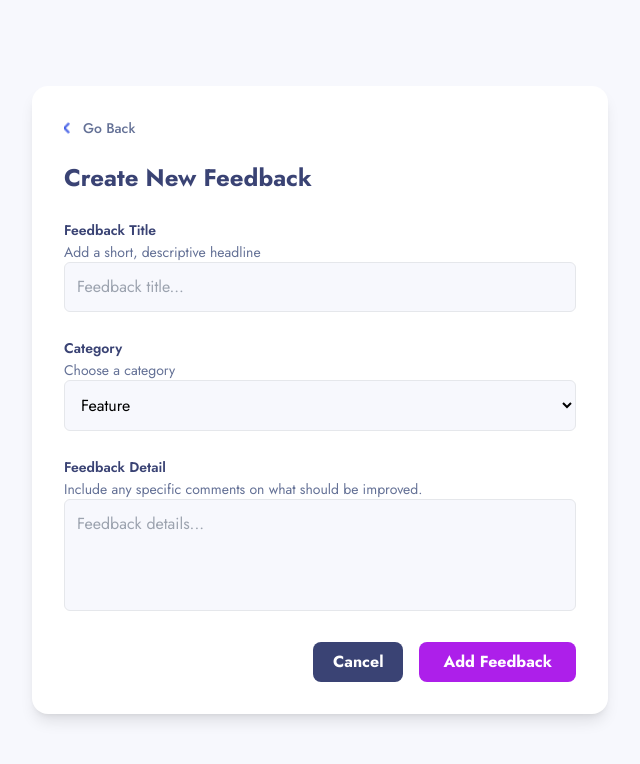
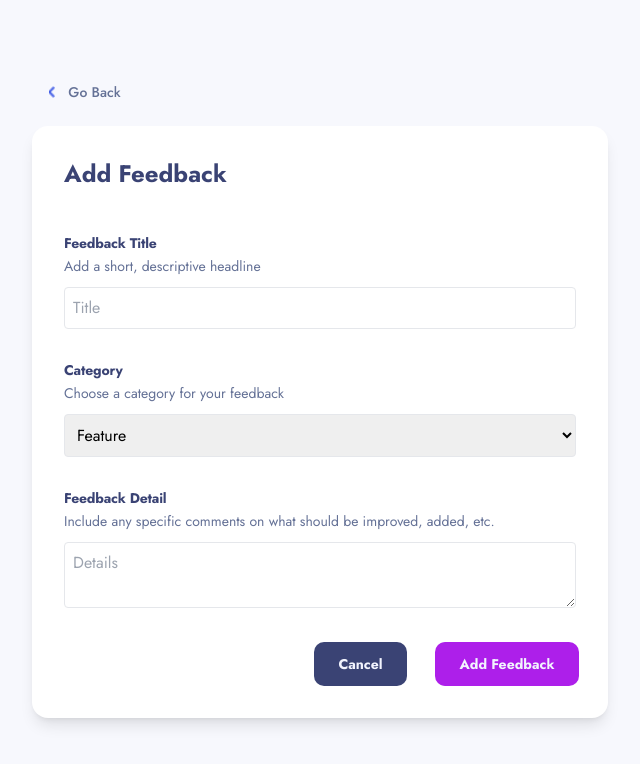
Before and after one commit to Mariamtitvinidze2/product-feedbackapp, a Next.js app: page /feedback in a window 1280 px wide. Shown: the top 764 px of the page, without its empty margins (320-960 px from the left). Built offline with nearby package versions, Linux system fonts and the light colour scheme.

Commit message:
there users can add some feedbacks

```diff
--- a/package.json
+++ b/package.json
@@ -14,6 +14,7 @@
     "react": "^18",
     "react-dom": "^18",
     "react-hook-form": "^7.56.3",
+    "uuid": "^11.1.0",
     "yup": "^1.6.1",
     "zod": "^3.24.4"
   },
--- a/src/app/common/components/__molecules/Addfedback.tsx
+++ b/src/app/common/components/__molecules/Addfedback.tsx
@@ -1,71 +1,47 @@
 "use client";
 
-import React, { useEffect } from "react";
-import Image from "next/image";
-import Link from "next/link";
+import { useRouter } from "next/navigation";
+import { v4 as uuidv4 } from "uuid";
 import { useForm } from "react-hook-form";
 import { yupResolver } from "@hookform/resolvers/yup";
 import { feedbackSchema, FeedbackFormData } from "../validations/feedback";
-import { useRouter } from "next/navigation";
+import Link from "next/link";
+import Image from "next/image";
 import arrow from "../../Image/arrow.png";
 
-interface AddFeedbackProps {
-  initialData?: FeedbackFormData & { id: string };
-}
+export default function AddFeedback() {
+  const router = useRouter();
 
-const AddFeedback: React.FC<AddFeedbackProps> = ({ initialData }) => {
-  const router = useRouter();
   const {
     register,
     handleSubmit,
-    setValue,
     formState: { errors },
   } = useForm<FeedbackFormData>({
     resolver: yupResolver(feedbackSchema),
+    defaultValues: {
+      title: "",
+      category: "Feature",
+      details: "",
+      status: "Suggestion",
+    },
   });
 
-  useEffect(() => {
-    if (initialData) {
-      setValue("title", initialData.title);
-      setValue("category", initialData.category);
-      setValue("details", initialData.details);
-    }
-  }, [initialData, setValue]);
+  const onSubmit = (data: FeedbackFormData) => {
+    const newFeedback = {
+      id: uuidv4(),
+      ...data,
+    };
 
-  const onSubmit = (data: FeedbackFormData) => {
-    let existingFeedbacks = [];
-
-    try {
-      const stored = localStorage.getItem("feedbacks");
-      existingFeedbacks = stored ? JSON.parse(stored) : [];
-    } catch (err) {
-      console.error("Parsing error:", err);
-    }
-
-    if (initialData) {
-      const updatedFeedbacks = existingFeedbacks.map((fb: any) =>
-        fb.id === initialData.id ? { ...fb, ...data } : fb
-      );
-      localStorage.setItem("feedbacks", JSON.stringify(updatedFeedbacks));
-    } else {
-      const newFeedback = {
-        id: Date.now().toString(),
-        ...data,
-        upvotes: 0,
-        comments: 0,
-        status: "suggestion",
-      };
-      const updated = [...existingFeedbacks, newFeedback];
+    const existing = JSON.parse(localStorage.getItem("feedbacks") || "[]");
+    const updated = [...existing, newFeedback];
     localStorage.setItem("feedbacks", JSON.stringify(updated));
-    }
 
     router.push("/inside");
   };
 
   return (
-    <div className="min-h-screen bg-[#F7F8FD] flex items-center justify-center px-4 py-10">
-      <div className="max-w-xl w-full bg-white rounded-2xl shadow-lg p-8 relative">
-        <div className="flex items-center gap-3 mb-6">
+    <div className="min-h-screen bg-[#F7F8FD] flex flex-col items-center justify-center px-4 py-10">
+      <div className="flex items-center gap-3 mb-6 ml-[-470px]">
         <Link href="/inside">
           <Image src={arrow} width={7} height={3} alt="Back Arrow" />
         </Link>
@@ -74,35 +50,43 @@ const AddFeedback: React.FC<AddFeedbackProps> = ({ initialData }) => {
         </Link>
       </div>
 
-        <h2 className="text-[#3A4374] text-2xl font-bold mb-6 mt-4">
-          {initialData ? "Edit Feedback" : "Create New Feedback"}
+      <form
+        onSubmit={handleSubmit(onSubmit)}
+        className="max-w-xl w-full bg-white rounded-2xl flex flex-col gap-[30px] shadow-lg p-8 relative"
+      >
+        <h2 className="text-2xl font-bold text-[#3A4374] mb-4">Add Feedback</h2>
+
+        <div className="flex flex-col gap-[10px]">
+          <div className="flex flex-col gap-[6px]">
+            <h2 className="text-[#3A4374] font-jost text-[14px] font-bold leading-none tracking-[-0.194px]">
+              Feedback Title
             </h2>
-
-        <form onSubmit={handleSubmit(onSubmit)} className="space-y-6">
-          <div>
-            <label className="text-[#3A4374] text-sm font-semibold">
-              Feedback Title
-            </label>
-            <p className="text-[#647196] text-sm">
+            <p className="text-[#647196] font-jost text-[14px] font-normal leading-normal">
               Add a short, descriptive headline
             </p>
+          </div>
           <input
+            type="text"
+            placeholder="Title"
             {...register("title")}
-              placeholder="Feedback title..."
-              className="w-full bg-[#F7F8FD] p-3 rounded-md border focus:ring-2 focus:ring-[#AD1FEA]"
+            className="border rounded p-2 w-full mb-1"
           />
           {errors.title && (
-              <p className="text-red-500 text-sm">{errors.title.message}</p>
+            <p className="text-red-500 text-sm mb-2">{errors.title.message}</p>
           )}
         </div>
-          <div>
-            <label className="text-[#3A4374] text-sm font-semibold">
+        <div className="flex flex-col gap-[10px]">
+          <div className="flex flex-col gap-[6px]">
+            <h2 className="text-[#3A4374] font-jost text-[14px] font-bold leading-none tracking-[-0.194px]">
               Category
-            </label>
-            <p className="text-[#647196] text-sm">Choose a category</p>
+            </h2>
+            <p className="text-[#647196] font-jost text-[14px] font-normal leading-normal">
+              Choose a category for your feedback
+            </p>
+          </div>
           <select
             {...register("category")}
-              className="w-full bg-[#F7F8FD] p-3 rounded-md border focus:ring-2 focus:ring-[#AD1FEA]"
+            className="border rounded p-2 w-full mb-1"
           >
             <option value="Feature">Feature</option>
             <option value="UI">UI</option>
@@ -111,45 +95,49 @@ const AddFeedback: React.FC<AddFeedbackProps> = ({ initialData }) => {
             <option value="Bug">Bug</option>
           </select>
           {errors.category && (
-              <p className="text-red-500 text-sm">{errors.category.message}</p>
+            <p className="text-red-500 text-sm mb-2">
+              {errors.category.message}
+            </p>
           )}
         </div>
-          <div>
-            <label className="text-[#3A4374] text-sm font-semibold">
+        <div className="flex flex-col gap-[10px]">
+          <div className="flex flex-col gap-[6px]">
+            <h2 className="text-[#3A4374] font-jost text-[14px] font-bold leading-none tracking-[-0.194px]">
               Feedback Detail
-            </label>
-            <p className="text-[#647196] text-sm">
-              Include any specific comments on what should be improved.
+            </h2>
+
+            <p className="text-[#647196] font-jost text-[14px] font-normal leading-normal">
+              Include any specific comments on what should be improved, added,
+              etc.
             </p>
+          </div>
+
           <textarea
+            placeholder="Details"
             {...register("details")}
-              placeholder="Feedback details..."
-              className="w-full bg-[#F7F8FD] p-3 rounded-md h-28 resize-none border focus:ring-2 focus:ring-[#AD1FEA]"
+            className="border rounded p-2 w-full mb-1"
           />
           {errors.details && (
-              <p className="text-red-500 text-sm">{errors.details.message}</p>
+            <p className="text-red-500 text-sm mb-4">
+              {errors.details.message}
+            </p>
           )}
         </div>
-          <div className="flex justify-end gap-4">
+
+        <div className="flex gap-7 ml-[250px]">
           <Link href="/inside">
-              <button
-                type="button"
-                className="bg-[#3A4374] text-white px-5 py-2 rounded-lg font-bold"
-              >
+            <button className="w-[93px] h-[44px] shrink-0 rounded-[10px] bg-[#3A4374] text-[#F2F4FE] font-jost text-[14px] font-bold leading-normal">
               Cancel
             </button>
           </Link>
           <button
             type="submit"
-              className="bg-[#AD1FEA] text-white px-6 py-2 rounded-lg font-bold"
+            className="w-[144px] h-[44px] shrink-0 rounded-[10px] bg-[#AD1FEA] text-[#F2F4FE] font-jost text-[14px] font-bold leading-normal"
           >
-              {initialData ? "Save Changes" : "Add Feedback"}
+            Add Feedback
           </button>
         </div>
       </form>
     </div>
-    </div>
   );
-};
-
-export default AddFeedback;
+}
--- a/src/app/common/components/__molecules/InsidePage.tsx
+++ b/src/app/common/components/__molecules/InsidePage.tsx
@@ -1,25 +1,48 @@
 "use client";
 import React from "react";
 import Image from "next/image";
-
+import { useEffect, useState } from "react";
 import Link from "next/link";
 import Oval from "../../Image/Oval.png";
 import Bulb from "../../Image/bulb.svg";
 import Notfound from "../../Image/insidePageNotFound.png";
-import AddFeedBackBtn from "../__atoms/addFeedBackBtn/AddFeedBackBtn";
+import CommentIcon from "../../Image/comment.png";
+interface Feedback {
+  id: string;
+  title: string;
+  category: string;
+  details: string;
+  status?: string;
+}
 
 export default function InsidePage() {
-  const FeedBackItemBtns = [
-    { text: "All" },
-    { text: "UI" },
-    { text: "UX" },
-    { text: "Enhancement" },
-    { text: "Bug" },
-    { text: "Feature" },
-  ];
+  const [feedbacks, setFeedbacks] = useState<Feedback[]>([]);
+  const [filter, setFilter] = useState<string>("All");
+
+  useEffect(() => {
+    loadFeedbacks();
+  }, []);
+
+  const loadFeedbacks = () => {
+    const stored = localStorage.getItem("feedbacks");
+    if (stored) {
+      setFeedbacks(JSON.parse(stored));
+    }
+  };
+
+  const filteredFeedbacks =
+    filter === "All"
+      ? feedbacks
+      : feedbacks.filter((fb) => fb.category === filter);
+
+  const statusCounts = {
+    Planned: feedbacks.filter((fb) => fb.status === "Planned").length,
+    "In-Progress": feedbacks.filter((fb) => fb.status === "In-Progress").length,
+    Live: feedbacks.filter((fb) => fb.status === "Live").length,
+  };
 
   return (
-    <div className="flex justify-center items-center bg-[#F7F8FD] w-screen h-screen">
+    <div className="flex justify-center items-center bg-[#F7F8FD]  p-4 py-10">
       <div className="flex flex-col justify-between max-w-[255px] h-[529px]">
         <div>
           <div
@@ -37,22 +60,52 @@ export default function InsidePage() {
 
         <div className="w-[255px] h-auto bg-white p-4 rounded-[20px]">
           <div className="flex flex-wrap gap-2">
-            <button className="bg-[#F2F4FF] text-[#4661E6] rounded-xl px-4 h-[30px] font-semibold">
+            <button
+              onClick={() => setFilter("All")}
+              className={`bg-[#F2F4FF] text-[#4661E6] rounded-xl px-4 h-[30px] font-semibold ${
+                filter === "All" ? "!bg-[#4661E6] !text-white" : ""
+              }`}
+            >
               All
             </button>
-            <button className="bg-[#F2F4FF] text-[#4661E6] rounded-xl px-4 h-[30px] font-semibold">
+            <button
+              onClick={() => setFilter("UI")}
+              className={`bg-[#F2F4FF] text-[#4661E6] rounded-xl px-4 h-[30px] font-semibold ${
+                filter === "UI" ? "!bg-[#4661E6] !text-white" : ""
+              }`}
+            >
               UI
             </button>
-            <button className="bg-[#F2F4FF] text-[#4661E6] rounded-xl px-4 h-[30px] font-semibold">
+            <button
+              onClick={() => setFilter("UX")}
+              className={`bg-[#F2F4FF] text-[#4661E6] rounded-xl px-4 h-[30px] font-semibold ${
+                filter === "UX" ? "!bg-[#4661E6] !text-white" : ""
+              }`}
+            >
               UX
             </button>
-            <button className="bg-[#F2F4FF] text-[#4661E6] rounded-xl px-4 h-[30px] font-semibold">
+            <button
+              onClick={() => setFilter("Enhancement")}
+              className={`bg-[#F2F4FF] text-[#4661E6] rounded-xl px-4 h-[30px] font-semibold ${
+                filter === "Enhancement" ? "!bg-[#4661E6] !text-white" : ""
+              }`}
+            >
               Enhancement
             </button>
-            <button className="bg-[#F2F4FF] text-[#4661E6] rounded-xl px-4 h-[30px] font-semibold">
+            <button
+              onClick={() => setFilter("Bug")}
+              className={`bg-[#F2F4FF] text-[#4661E6] rounded-xl px-4 h-[30px] font-semibold ${
+                filter === "Bug" ? "!bg-[#4661E6] !text-white" : ""
+              }`}
+            >
               Bug
             </button>
-            <button className="bg-[#F2F4FF] text-[#4661E6] rounded-xl px-4 h-[30px] font-semibold">
+            <button
+              onClick={() => setFilter("Feature")}
+              className={`bg-[#F2F4FF] text-[#4661E6] rounded-xl px-4 h-[30px] font-semibold ${
+                filter === "Feature" ? "!bg-[#4661E6] !text-white" : ""
+              }`}
+            >
               Feature
             </button>
           </div>
@@ -72,7 +125,9 @@ export default function InsidePage() {
               <div className="w-[8px] h-[8px] bg-[#F49F85] rounded-full" />
               <p className="ml-[16px] text-[#647196] font-semibold">Planned</p>
             </div>
-            <p className="text-[#647196] font-semibold text-[16px]">0</p>
+            <p className="text-[#647196] font-semibold text-[16px]">
+              {statusCounts.Planned}
+            </p>
           </div>
 
           <div className="flex flex-row w-[207px] h-[23px] mt-[8px] justify-between">
@@ -82,7 +137,9 @@ export default function InsidePage() {
                 In-Progress
               </p>
             </div>
-            <p className="text-[#647196] font-semibold text-[16px]">0</p>
+            <p className="text-[#647196] font-semibold text-[16px]">
+              {statusCounts["In-Progress"]}
+            </p>
           </div>
 
           <div className="flex flex-row w-[207px] h-[23px] mt-[8px] justify-between">
@@ -90,47 +147,84 @@ export default function InsidePage() {
               <div className="w-[8px] h-[8px] bg-[#62BCFA] rounded-full" />
               <p className="ml-[16px] text-[#647196] font-semibold">Live</p>
             </div>
-            <p className="text-[#647196] font-semibold text-[16px]">0</p>
+            <p className="text-[#647196] font-semibold text-[16px]">
+              {statusCounts.Live}
+            </p>
           </div>
         </div>
       </div>
 
       <div className="flex flex-col max-w-[825px] min-w-[600px] h-[529px] ml-[30px]">
-        <div className="flex flex-row max-w-[825px] bg-[#373F68] h-[92px] items-center justify-between rounded-[15px]">
+        <div className="flex flex-row max-w-[825px] bg-[#373F68] h-[92px] items-center justify-between rounded-[15px] p-6">
           <div className="flex flex-row items-center">
             <Image
               src={Bulb}
               alt="Bulb"
               width={23}
               height={24}
-              className="rounded-lg shadow-lg  mr-[6px]"
+              className="rounded-lg shadow-lg mr-[6px]"
             />
             <p className="text-white text-[18px] font-semibold">
-              0 Suggestions
+              {filteredFeedbacks.length} Suggestions
             </p>
           </div>
           <Link href="/feedback">
-            <button className="min-w-[150px] h-[44px] bg-[#AD1FEA] mr-[16px] text-[#F2F4FE] font-bold rounded-[10px]">
+            <button className="min-w-[150px] h-[44px] bg-[#AD1FEA] hover:bg-[#C75AF6] text-[#F2F4FE] font-bold rounded-[10px] transition-colors">
               + Add Feedback
             </button>
           </Link>
         </div>
-
-        <div className="max-w-[825px] h-[600px] mt-[24px] flex justify-center items-center flex-col bg-white">
+        {filteredFeedbacks.length === 0 ? (
+          <div className="max-w-[825px] h-[600px] mt-[24px] flex justify-center items-center flex-col bg-white rounded-[10px]">
             <Image src={Notfound} alt="notfound" width={120} height={130} />
-          <h3 className="max-w-[276px] h-[35px] mt-[53px] mb-[16px] text-[#3A4374] text-[22px] font-bold">
-            There is no feedback yet.
+            <h3 className="max-w-[276px] h-[35px] mt-[53px] mb-[16px] text-[#3A4374] text-[24px] font-bold text-center">
+              There is no feedback yet
             </h3>
-          <p className="max-w-[410px] text-[#647196] text-center font-semibold text-[14px]">
+            <p className="text-[#647196] text-[16px] text-center max-w-[410px] mb-[40px]">
               Got a suggestion? Found a bug that needs to be squashed?
-          </p>
-          <p className="max-w-[410px] text-[#647196] text-center font-semibold text-[14px]">
+              <br />
               We love hearing about new ideas to improve our app.
             </p>
-          <div className="mt-12">
-            <AddFeedBackBtn />
+            <Link href="/feedback">
+              <button className="min-w-[150px] h-[44px] bg-[#AD1FEA] hover:bg-[#C75AF6] text-[#F2F4FE] font-bold rounded-[10px] transition-colors">
+                + Add Feedback
+              </button>
+            </Link>
+          </div>
+        ) : (
+          <div className="space-y-4 mt-[24px]">
+            {filteredFeedbacks.map((fb) => (
+              <div
+                key={fb.id}
+                className="p-6 border rounded-lg shadow bg-white"
+              >
+                <div className="flex items-start gap-4">
+                  <div className="bg-[#F2F4FE] rounded-lg p-2 min-w-[40px] text-center">
+                    <span className="text-[#3A4374] font-bold">0</span>
+                  </div>
+                  <div className="flex-1">
+                    <h2 className="font-bold text-lg text-[#3A4374]">
+                      {fb.title}
+                    </h2>
+                    <p className="text-[#647196] text-sm mb-2">{fb.details}</p>
+                    <span className="inline-block bg-[#F2F4FF] text-[#4661E6] rounded-lg px-4 py-1 text-sm font-semibold">
+                      {fb.category}
+                    </span>
+                  </div>
+                  <button className="flex items-center gap-1 bg-transparent border-none cursor-pointer">
+                    <Image
+                      src={CommentIcon}
+                      alt="Comments"
+                      width={18}
+                      height={16}
+                    />
+                    <span className="text-[#3A4374] font-bold">0</span>
+                  </button>
                 </div>
               </div>
+            ))}
+          </div>
+        )}
       </div>
     </div>
   );
--- a/src/app/common/components/__molecules/Signin.tsx
+++ b/src/app/common/components/__molecules/Signin.tsx
@@ -4,6 +4,7 @@ import React, { useState } from "react";
 import { useForm } from "react-hook-form";
 import * as Yup from "yup";
 import { yupResolver } from "@hookform/resolvers/yup";
+import Link from "next/link";
 import { useRouter } from "next/navigation";
 import translationJson from "../../language.json";
 
@@ -51,7 +52,7 @@ const validationSchema = Yup.object().shape({
 const Signin = () => {
   const [language, setLanguage] = useState<Language>("en");
   const t = translation[language];
-  const router = useRouter();
+  const router = useRouter(); // ✅ გამოიყენება რაუტინგისთვის
 
   const {
     register,
@@ -65,17 +66,14 @@ const Signin = () => {
 
   const onSubmit = (data: FormData) => {
     console.log("Form Data:", data);
-    if (data.email && data.password === data.repeatPassword) {
-      router.push("/inside");
-    } else {
-      setSubmitError("Something went wrong. Try again.");
-    }
+
+    router.push("/inside");
   };
 
   return (
     <div className="flex flex-col gap-[20px] items-center w-full h-screen justify-center [background-image:linear-gradient(153deg,_#28A7ED_0%,_#A337F6_50%,_#E84D70_100%)]">
       <div className="mb-4">
-        <label htmlFor="lang" className="mr-2 font-medium text-white">
+        <label htmlFor="lang" className="mr-2 font-medium">
           {t.selectLanguage}:
         </label>
         <select
@@ -140,9 +138,11 @@ const Signin = () => {
 
         <p className="mt-6 text-center text-sm text-gray-600">
           {t.noAccount}{" "}
-          <a href="/Signup" className="text-blue-500 hover:underline">
-            {t.signup}
-          </a>
+          <Link href="/Signup">
+            <span className="text-blue-500 hover:underline cursor-pointer">
+              {t.signup}
+            </span>
+          </Link>
         </p>
       </div>
     </div>
--- a/src/app/common/components/__molecules/Signup.tsx
+++ b/src/app/common/components/__molecules/Signup.tsx
@@ -58,6 +58,7 @@ const validationSchema = Yup.object().shape({
 const Signup = () => {
   const [language, setLanguage] = useState<Language>("en");
   const t = translation[language];
+
   const router = useRouter();
 
   const {
@@ -97,7 +98,7 @@ const Signup = () => {
         </select>
       </div>
 
-      <div className="w-[450px] bg-white rounded-lg flex flex-col p-8 shadow-md">
+      <div className="w-[450px] h-auto bg-white rounded-lg flex flex-col p-8 shadow-md">
         <h5 className="text-2xl font-semibold mb-6 text-center">{t.signup}</h5>
 
         <form onSubmit={handleSubmit(onSubmit)} className="flex flex-col">
@@ -170,6 +171,7 @@ const Signup = () => {
             {t.signup}
           </button>
         </form>
+
         <p className="mt-6 text-center text-sm text-gray-600">
           {t.haveAccount}{" "}
           <Link href="/">
```
Also changed, not shown: src/app/common/Image/comment.png (added), 1 other file (tests, documents, lock files or other folders). Lines whose indentation alone changed are shown as unchanged.
